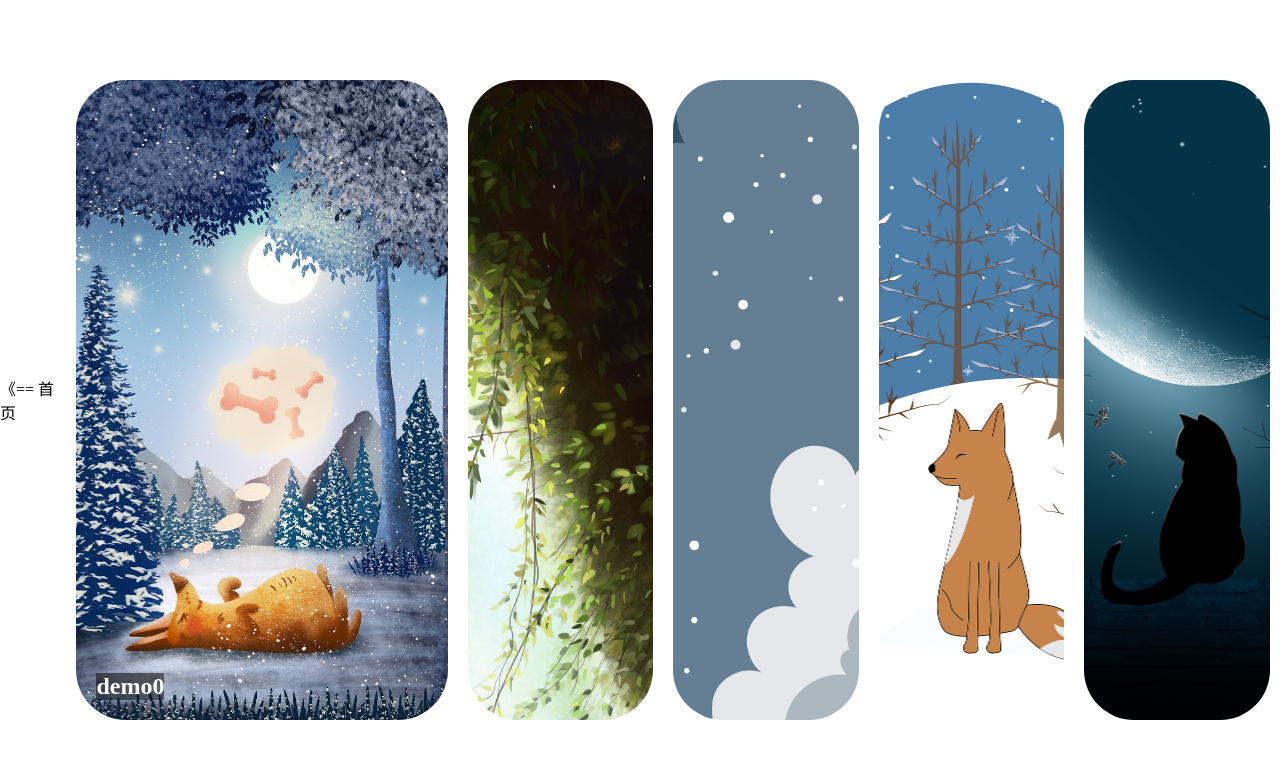
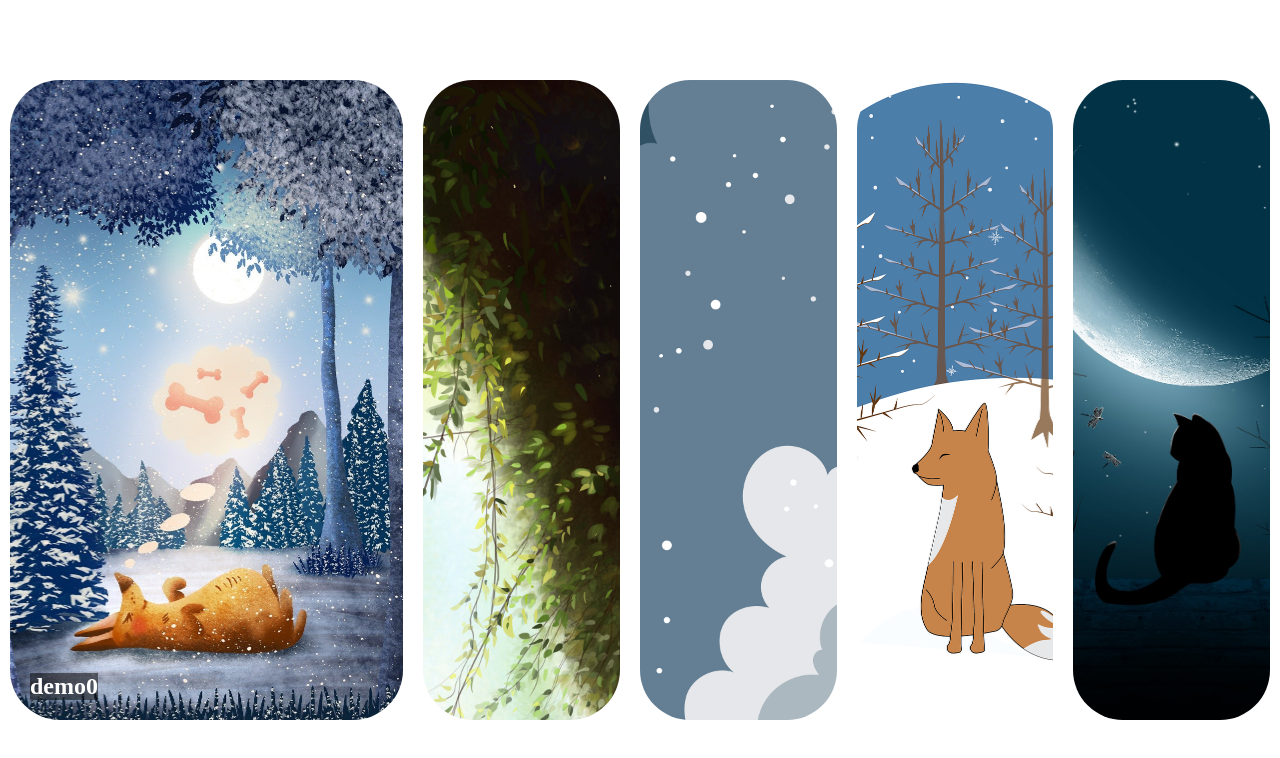
Before and after one commit to fallingink/effect-demo, a plain HTML site: page project-1/index.html in a window 1280 px wide. Drawn offline with Linux system fonts and the light colour scheme.

Commit message:
Update index.html

```diff
--- a/project-1/index.html
+++ b/project-1/index.html
@@ -6,11 +6,6 @@
     <link rel="stylesheet" href="index.css">
 </head>
 <body>
-    <div class="back-home">
-        <a href="../effect.html">
-            《== 首页
-        </a>
-    </div>
     <div class="container">
 
         <div class="panel active" style="background-image: url('./imgs/demo01.jpg')" >
```
